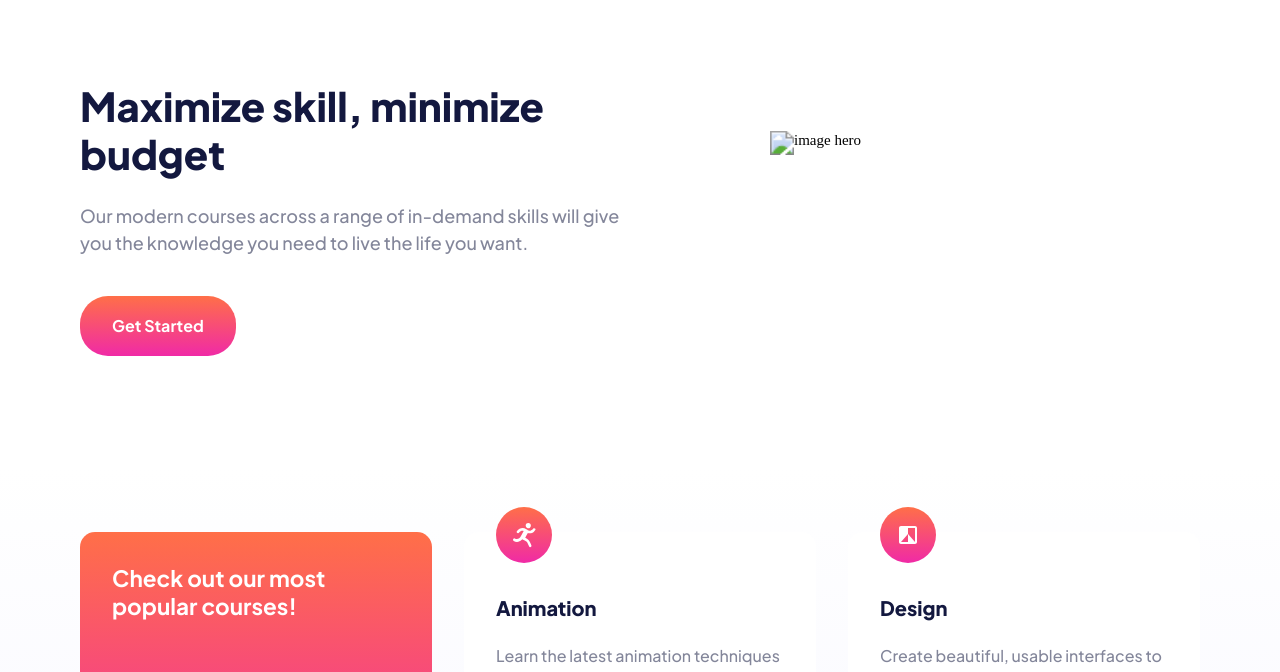
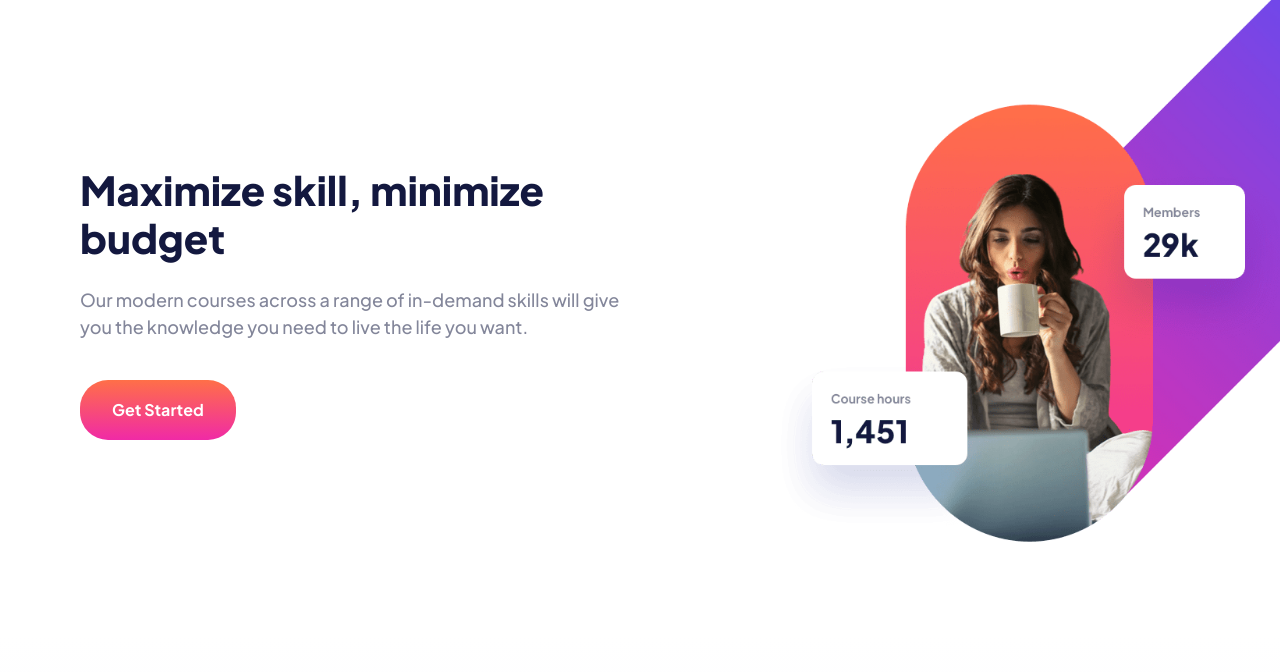
Before and after one commit to pylopes/skilled-elearning, a plain HTML site: page index.html in a window 1280 px wide. Shown: the part 90-762 px from the top of the page. Drawn offline with Linux system fonts and the light colour scheme.

Commit message:
Update index.html

```diff
--- a/index.html
+++ b/index.html
@@ -23,7 +23,7 @@
             </div>
             <div class="hero-img">
                 <picture>
-                    <source srcset=".assets/images/image-hero-desktop.png" media="(min-width: 1024px)" />
+                    <source srcset="assets/images/image-hero-desktop.png" media="(min-width: 1024px)" />
                     <source srcset="assets/images/image-hero-tablet.png" media="(min-width: 768px)" />
                     <img src="assets/images/image-hero-mobile.png" alt="image hero" />
                 </picture>
```
